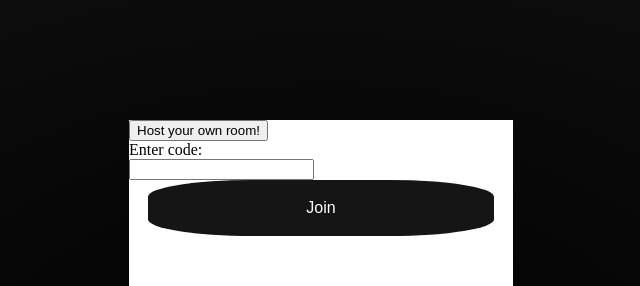
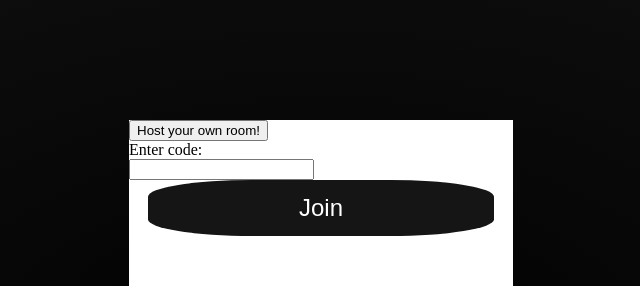
Before and after one commit to Angulorecto/onenight, a plain HTML site: page index.html in a window 1280 px wide. Shown: the top 286 px of the page, 319-959 px from the left. Drawn offline with Linux system fonts and the light colour scheme.

Commit message:
Update index.css

```diff
--- a/styles/index.css
+++ b/styles/index.css
@@ -10,7 +10,7 @@ body {
   background-color: #FFFFFF;
 }
 .joinSubmit {
-  font-size: 100%;
+  font-size: 150%;
   border-radius: 30%;
   background-color: #151515;
   color: #FFFFFF;
```
